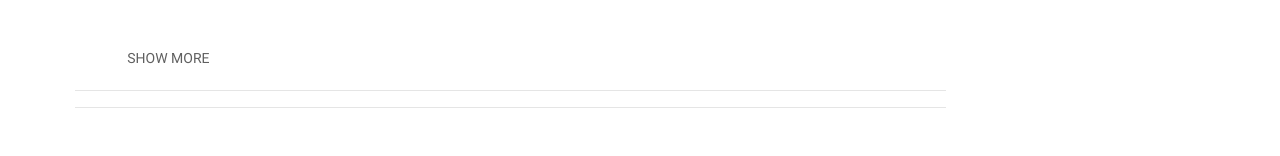
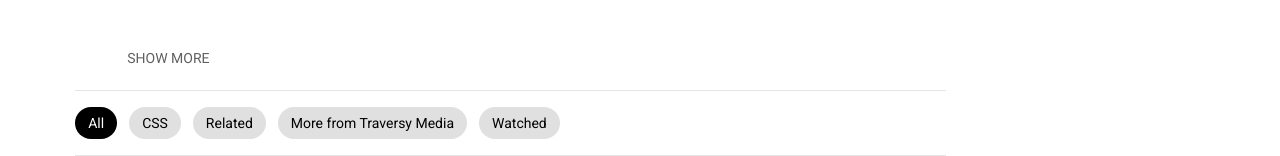
Before and after one commit to cmaines79/YouTubeClone, a plain HTML site: page index.html in a window 1280 px wide. Shown: the part 789-945 px from the top of the page. Before the commit the page ends 897 px from the top, so only its background shows below. Drawn offline with Linux system fonts and the light colour scheme.

Commit message:
related videos done.

```diff
--- a/index.html
+++ b/index.html
@@ -130,6 +130,13 @@
                     </div>
                 </div>
                 <div class="comments-container">
+                    <div class="related-buttons">
+                        <button class="related-btn active-related-btn">All</button>
+                        <button class="related-btn">CSS</button>
+                        <button class="related-btn">Related</button>
+                        <button class="related-btn">More from Traversy Media</button>
+                        <button class="related-btn">Watched</button>
+                    </div>
 
                 </div>
             </div>
--- a/style.css
+++ b/style.css
@@ -261,6 +261,14 @@ input {
   font-size: 14px;
   line-height: 1.8rem;
 }
+
+/* START COMMENTS */
+.comments-container {
+  width: 100%;
+}
+
+/* END COMMENTS */
+
 /* END FEATURED VIDEO */
 
 /* START RECOMMENDED VIDEOS */
@@ -269,5 +277,23 @@ input {
   padding-top: 24px;
   padding-right: 24px;
 }
+
+.related-buttons {
+  width: 100%;
+  overflow: hidden;
+}
+.related-btn {
+  padding: 7px 12px;
+  margin: 8px;
+  margin-left: 0px;
+  border: 1px solid transparent;
+  border-radius: 20px;
+  background-color: #e0e0e0;
+  font-size: 14px;
+}
+.active-related-btn {
+  color: white;
+  background-color: black;
+}
 /* END RECOMMENDED VIDEOS */
 /* END CONTAINER */
```
